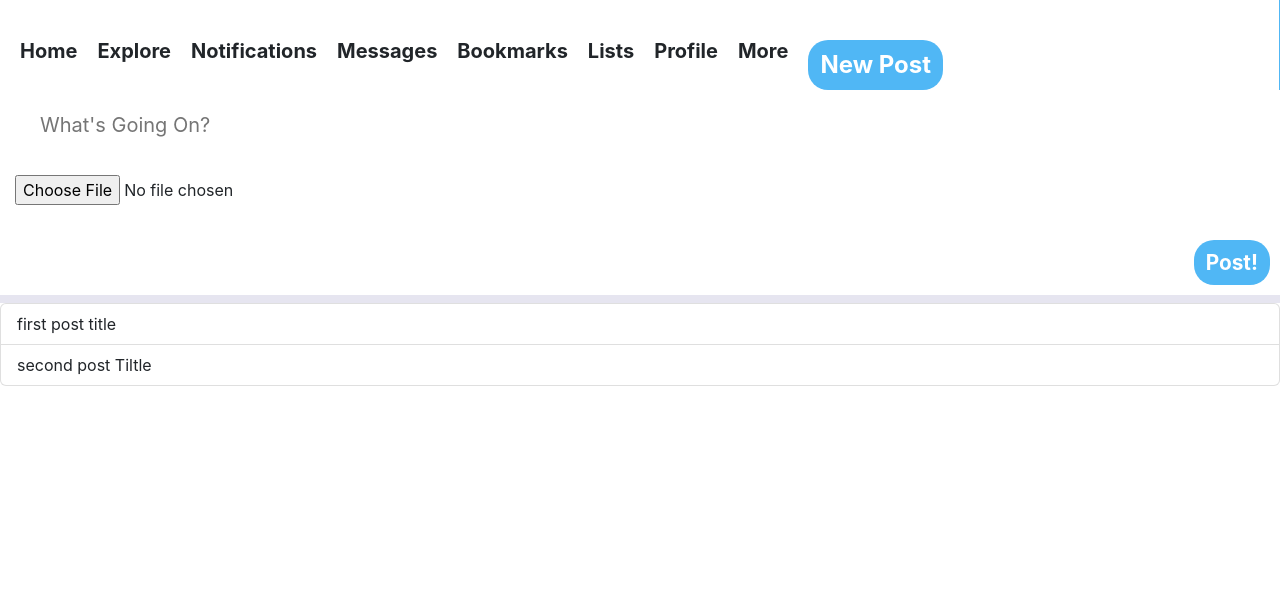
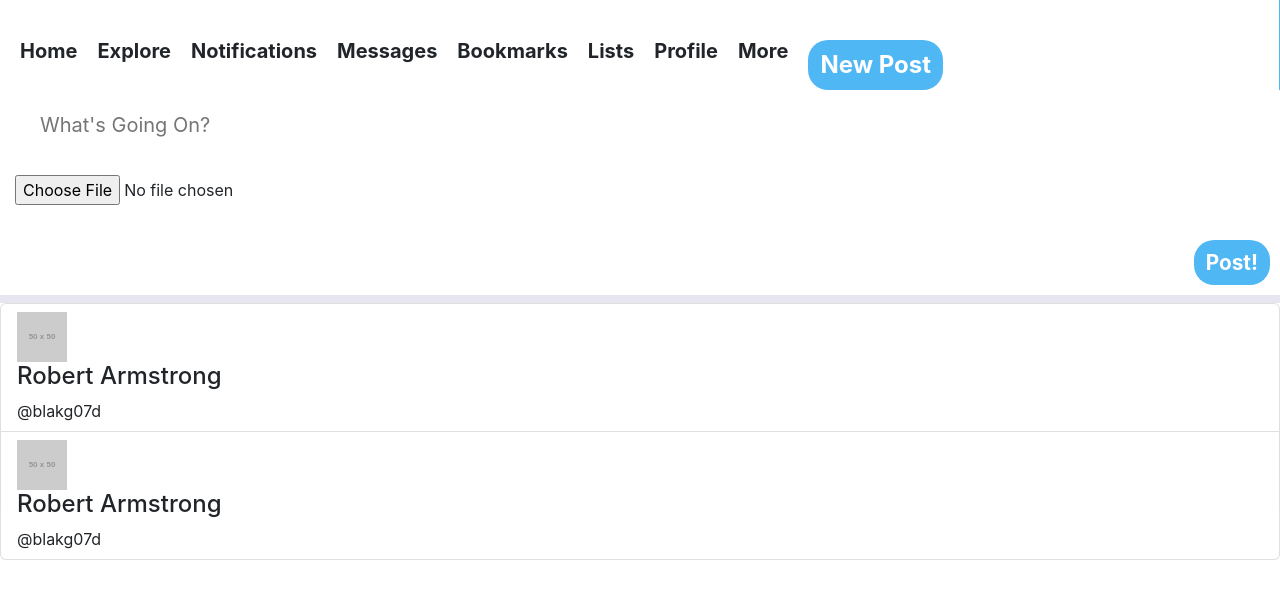
Before and after one commit to BLAKG07D/ntwrkrs_social, a React (Create React App) app: page /profile in a window 1280 px wide. Shown: the top 598 px of the page. Built offline with nearby package versions, Linux system fonts and the light colour scheme.

Commit message:
getting more into the posts

```diff
--- a/src/components/PostsSection.js
+++ b/src/components/PostsSection.js
@@ -1,5 +1,6 @@
 import React from 'react'
 import { ListGroup } from 'react-bootstrap'
+import PostContent from './post/PostContent'
 export default function PostsSection() {
     let postArray = [
         {
@@ -29,7 +30,9 @@ export default function PostsSection() {
     <div>
       <ListGroup >
         {postArray.map(post => (
-          <ListGroup.Item key={post.id}>{post.title}</ListGroup.Item>
+          <ListGroup.Item key={post.id}>
+            <PostContent/>
+            </ListGroup.Item>
         ))}
       </ListGroup>
     </div>
--- /dev/null
+++ b/src/components/post/PostContent.js
@@ -0,0 +1,9 @@
+import React from 'react'
+import PostHeader from './PostHeader'
+export default function PostContent() {
+  return (
+    <div>
+      <PostHeader username={"blakg07d"} displayName={"Robert Armstrong"} />
+    </div>
+  )
+}
--- /dev/null
+++ b/src/components/post/PostHeader.js
@@ -0,0 +1,21 @@
+import {React} from 'react'
+import PostImage from './PostImage'
+// import '../../styles/post/header'
+const PostHeader = props => {
+
+  return (
+    <div>
+     <PostImage/>
+     <h4 className='user-displayName'>
+        {props.displayName}
+     </h4>
+     <span className='userName'>
+        @{props.username}
+     </span>
+    </div>
+  )
+}
+
+
+
+export default PostHeader
--- /dev/null
+++ b/src/components/post/PostImage.js
@@ -0,0 +1,9 @@
+import React from 'react'
+
+export default function PostImage() {
+  return (
+    <div>
+    <img src="https://placehold.co/50x50/000000/FFFFFF/png" alt = "user profile"/>
+    </div>
+  )
+}
```
Also changed, not shown: src/components/post/PostFooter.js (added), src/components/post/PostImpressions.js (added), src/styles/post/content.css (added), src/styles/post/footer.css (added), src/styles/post/header.css (added), src/styles/post/image.css (added), src/styles/post/impressions.css (added).
